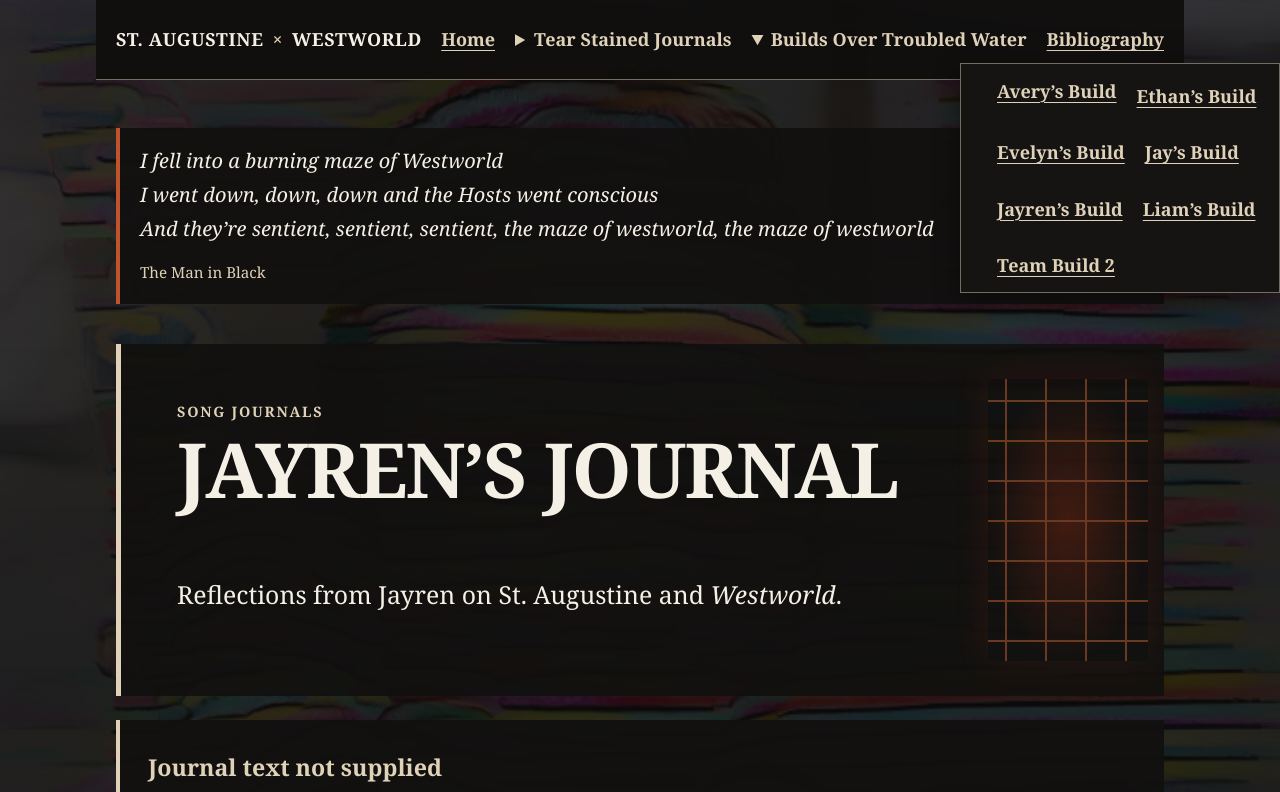
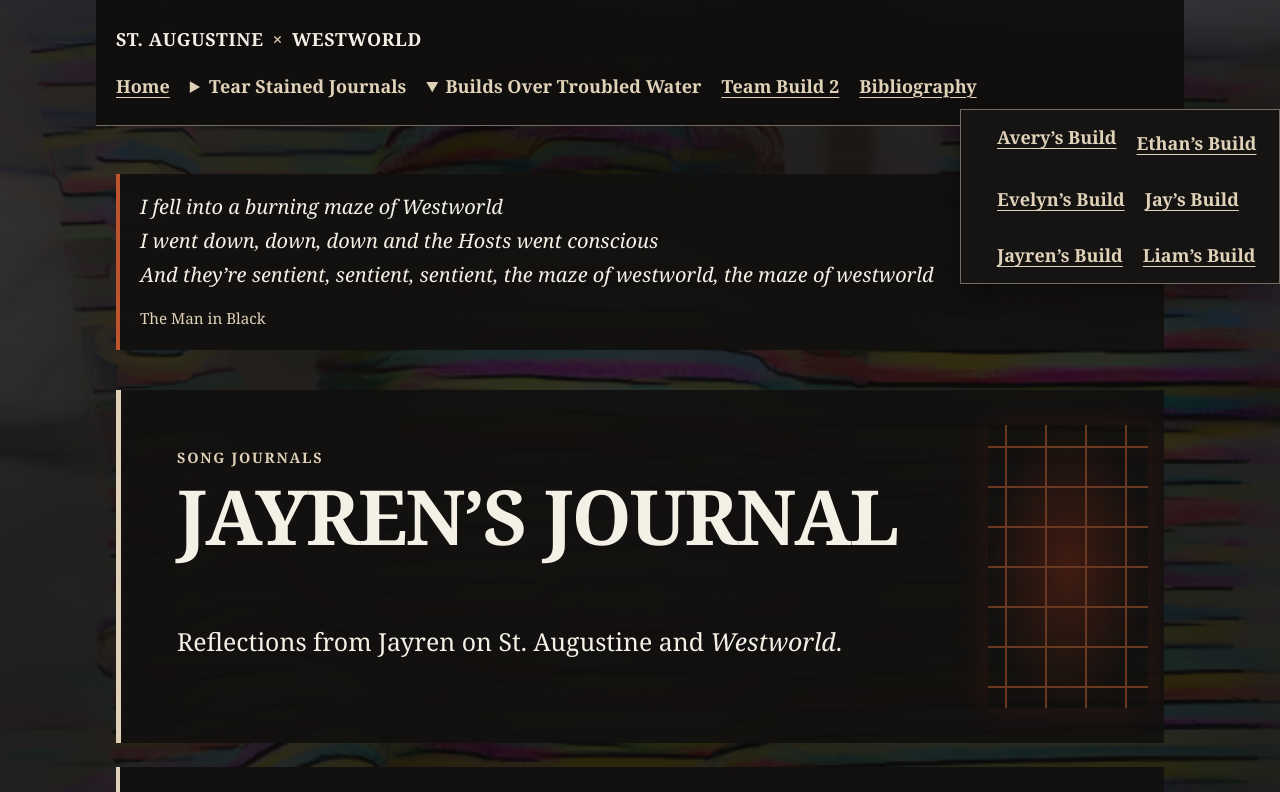
Before and after one commit to um-lrc-hnr241/2026-fall-man-in-black, a plain HTML site: page journal-jayren.html in a window 1280 px wide. Both pictures are taken after a click on the heading "Builds Over Troubled Water". Shown: the top 792 px of the page. Drawn offline with Linux system fonts and the light colour scheme.

Commit message:
Agent: update journal-jayren.html

```diff
--- a/journal-jayren.html
+++ b/journal-jayren.html
@@ -16,9 +16,9 @@
         <li><a href="journal-avery.html">Avery’s Journal</a></li><li><a href="journal-ethan.html">Ethan’s Journal</a></li><li><a href="journal-evelyn.html">Evelyn’s Journal</a></li><li><a href="journal-jay.html">Jay’s Journal</a></li><li><a href="journal-jayren.html" aria-current="page">Jayren’s Journal</a></li><li><a href="journal-liam.html">Liam’s Journal</a></li>
       </ul></div></details></li>
       <li class="journal-menu"><details><summary>Builds Over Troubled Water</summary><div class="journal-menu-content"><ul>
-        <li><a href="build-avery.html">Avery’s Build</a></li><li><a href="build-ethan.html">Ethan’s Build</a></li><li><a href="build-evelyn.html">Evelyn’s Build</a></li><li><a href="build-jay.html">Jay’s Build</a></li><li><a href="build-jayren.html">Jayren’s Build</a></li><li><a href="build-liam.html">Liam’s Build</a></li><li><a href="team-build-2.html">Team Build 2</a></li>
+        <li><a href="build-avery.html">Avery’s Build</a></li><li><a href="build-ethan.html">Ethan’s Build</a></li><li><a href="build-evelyn.html">Evelyn’s Build</a></li><li><a href="build-jay.html">Jay’s Build</a></li><li><a href="build-jayren.html">Jayren’s Build</a></li><li><a href="build-liam.html">Liam’s Build</a></li>
       </ul></div></details></li>
-      <li><a href="bibliography.html">Bibliography</a></li>
+      <li><a href="team-build-2.html">Team Build 2</a></li><li><a href="bibliography.html">Bibliography</a></li>
     </ul></nav>
   </header>
   <main id="main">
```
